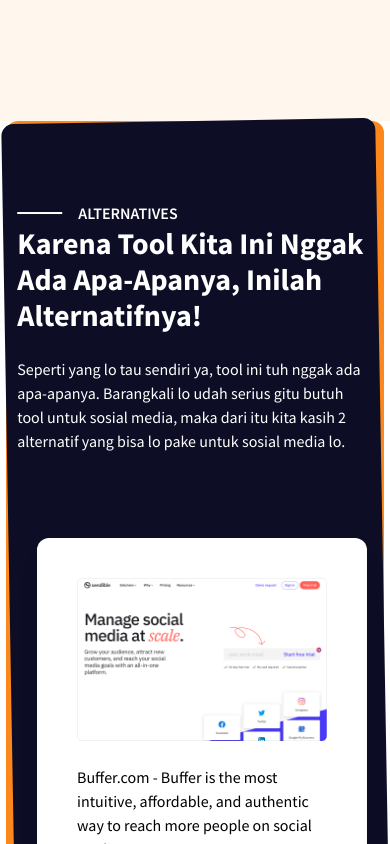
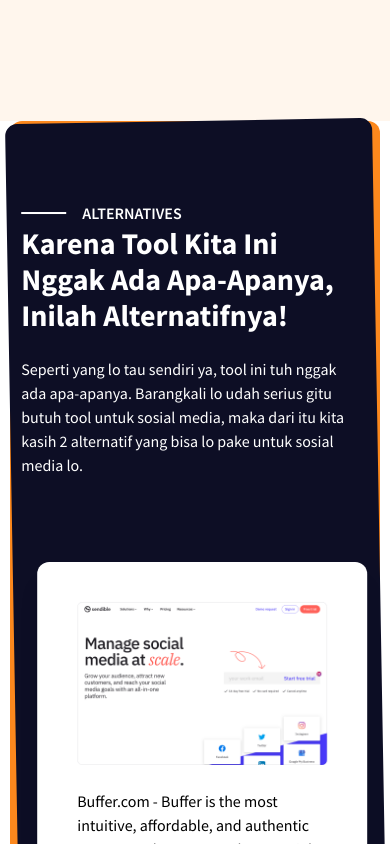
Before and after one commit to ariear/Landing-Page-Media-Tool-Slicing-UI, a Vue app: page / in a window 390 px wide. Shown: the part 4160-5004 px from the top of the page. Built offline with nearby package versions, Linux system fonts and the light colour scheme.

Commit message:
Update Alternative.vue

```diff
--- a/src/components/Alternative.vue
+++ b/src/components/Alternative.vue
@@ -1,8 +1,8 @@
 <template>
   <div class="relative pb-[400px] bg-white">
 
-      <div class="w-[97vw] lg:w-[99vw] rounded-xl mx-auto bg-[#FC881D]">
-      <div class="bg-[#0D0E25] w-[96vw] lg:w-[98vw] rounded-xl mx-auto -rotate-1 pb-80">
+      <div class="w-[95vw] lg:w-[99vw] rounded-xl mx-auto bg-[#FC881D]">
+      <div class="bg-[#0D0E25] w-[94vw] lg:w-[98vw] rounded-xl mx-auto -rotate-1 pb-80">
 
           <div class="text-white rotate-1 flex justify-around items-center flex-wrap pt-20 pb-32">
 
```
